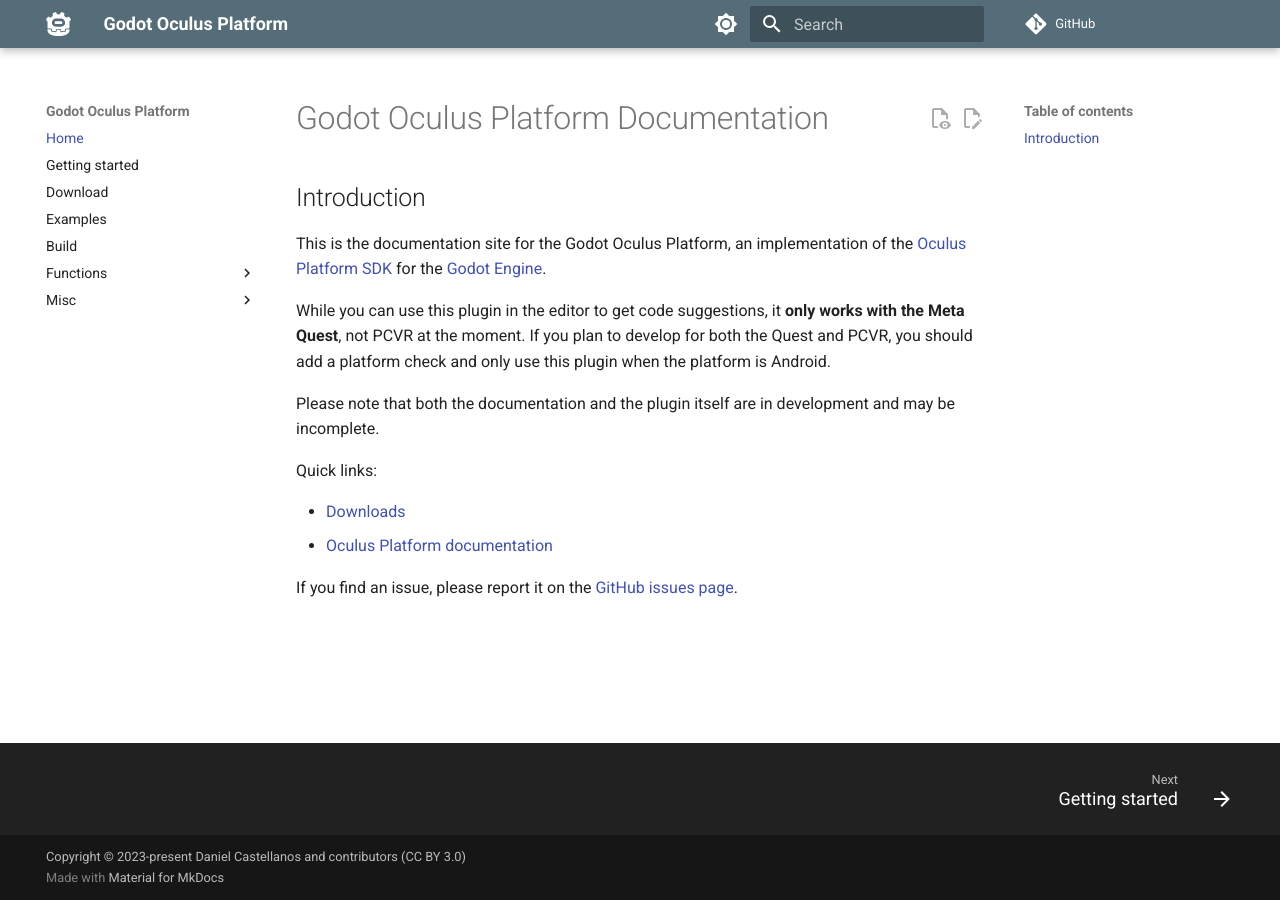
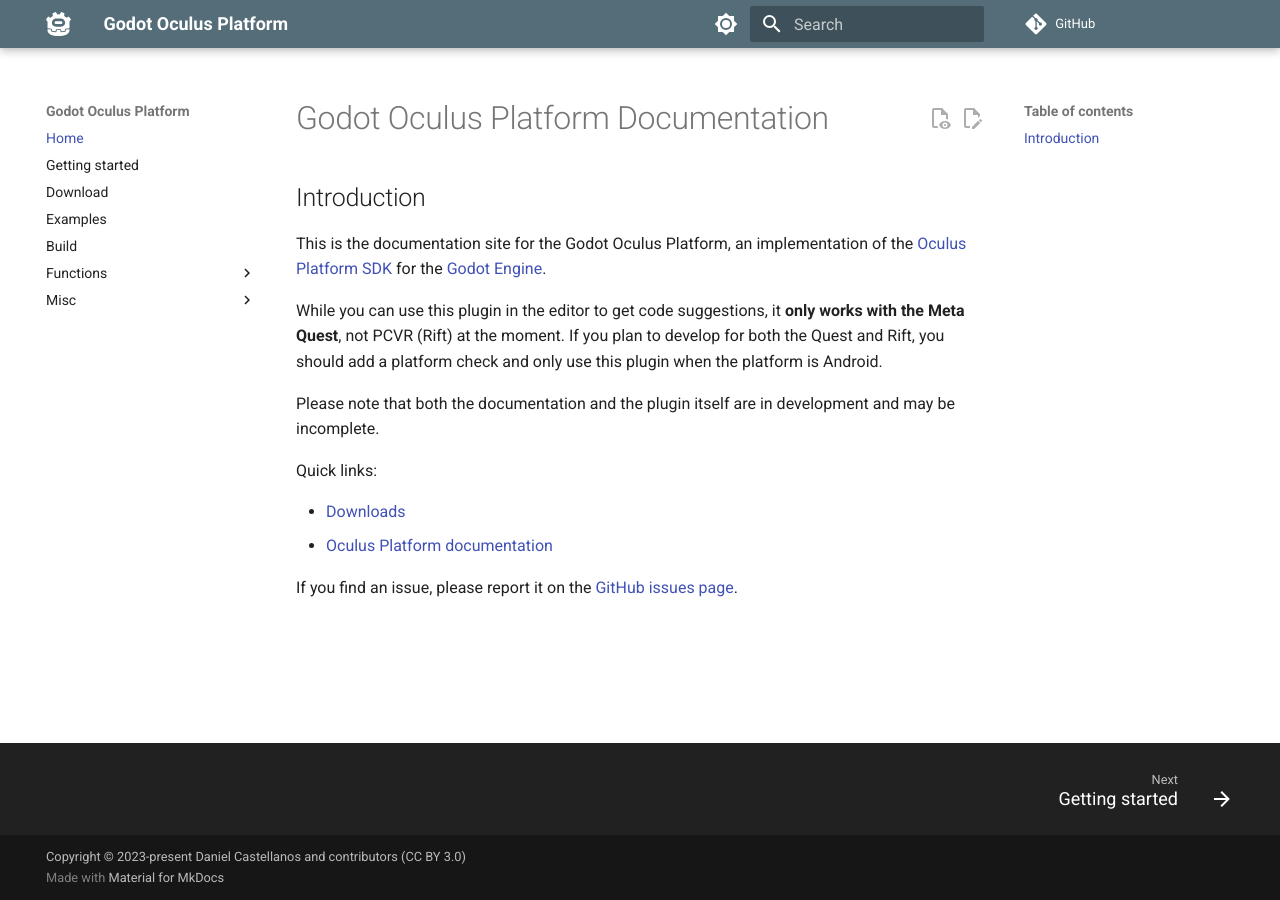
Before and after one commit to decacis/godot_oculus_platform, an MkDocs documentation site: the page built from docs/index.md, in a window 1280 px wide. Built offline with MkDocs 1.6.1 and Material for MkDocs 9.7.7, drawn with Linux system fonts in a browser that asks for light colours; comment, search, counter and statistics services are not loaded.

```diff
--- a/docs/index.md
+++ b/docs/index.md
@@ -4,7 +4,7 @@
 
 This is the documentation site for the Godot Oculus Platform, an implementation of the [Oculus Platform SDK](https://developer.oculus.com/documentation/native/ps-platform-intro/) for the [Godot Engine](https://godotengine.org).
 
-While you can use this plugin in the editor to get code suggestions, it **only works with the Meta Quest**, not PCVR at the moment. If you plan to develop for both the Quest and PCVR, you should add a platform check and only use this plugin when the platform is Android.
+While you can use this plugin in the editor to get code suggestions, it **only works with the Meta Quest**, not PCVR (Rift) at the moment. If you plan to develop for both the Quest and Rift, you should add a platform check and only use this plugin when the platform is Android.
 
 Please note that both the documentation and the plugin itself are in development and may be incomplete.
 
```
Also changed, not shown: docs/download.md (+6 -0 lines), docs/functions/challenges.md (+2 -0 lines), docs/functions/group-presence.md (+1 -0 lines).
